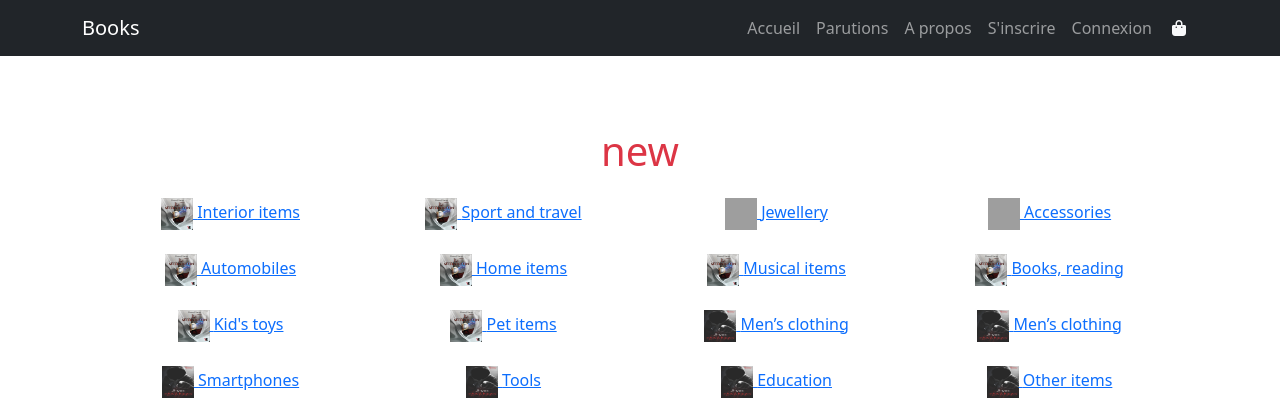
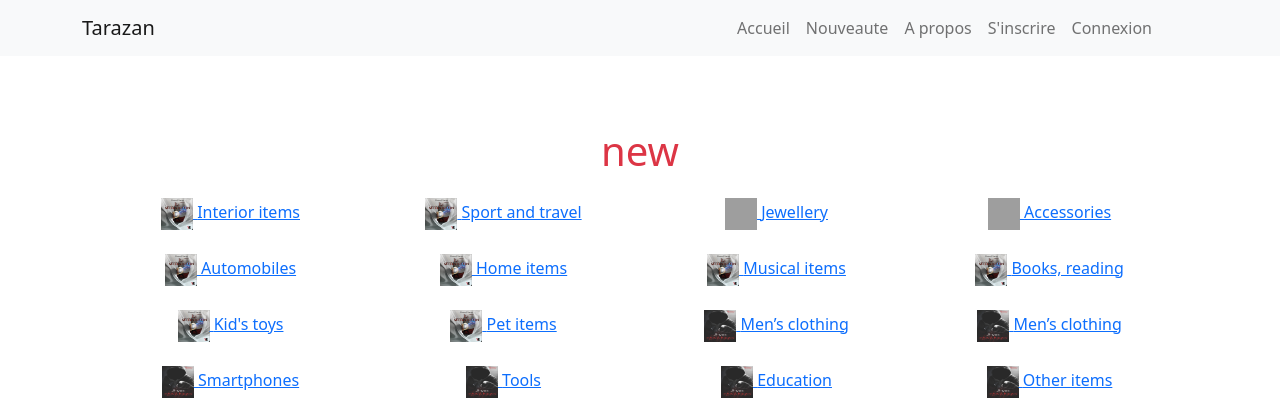
Before and after one commit to pierreseid/bookshop, a Symfony app: template templates/home/home.html.twig in a window 1280 px wide. Shown: the top 420 px of the page. Run offline with Twig, Linux system fonts and the light colour scheme; the template is opened without the code that fills it, so the values that code supplies are empty; some libraries are stand-ins or nearby versions; grey boxes are pictures that could not be loaded.

Commit message:
config heroku

```diff
--- a/composer.json
+++ b/composer.json
@@ -11,6 +11,7 @@
     "doctrine/doctrine-bundle": "^2.7",
     "doctrine/doctrine-migrations-bundle": "^3.2",
     "doctrine/orm": "^2.12",
+    "symfony/apache-pack": "^1.0",
     "symfony/asset": "5.4.*",
     "symfony/console": "5.4.*",
     "symfony/dotenv": "5.4.*",
@@ -69,6 +70,9 @@
     ],
     "post-update-cmd": [
       "@auto-scripts"
+    ],
+    "compile": [
+      "php bin/console doctrine:migrations:migrate"
     ]
   },
   "conflict": {
--- a/templates/layout.html.twig
+++ b/templates/layout.html.twig
@@ -2,9 +2,9 @@
 
 {% block body %}
 <header>
-  <nav class="navbar navbar-expand-lg navbar-dark bg-dark">
+  <nav class="navbar navbar-expand-lg navbar-light bg-light">
     <div class="container">
-      <a class="navbar-brand" href=" {{ path("app_home")}}">Books</a>
+      <a class="navbar-brand" href=" {{ path("app_home")}}">Tarazan</a>
       <button
         class="navbar-toggler"
         type="button"
@@ -22,7 +22,7 @@
             <a class="nav-link" href=" {{ path("app_home")}}"> Accueil </a>
           </li>
           <li class="nav-item">
-            <a class="nav-link" href="{{ path("livre_parution")}}"> Parutions</a>
+            <a class="nav-link" href="{{ path("livre_parution")}}"> Nouveaute</a>
           </li>
           <li class="nav-item">
             <a class="nav-link" href=""> A propos</a>
```
Also changed, not shown: public/.htaccess (added), 2 other files. Lines whose indentation alone changed are shown as unchanged.
